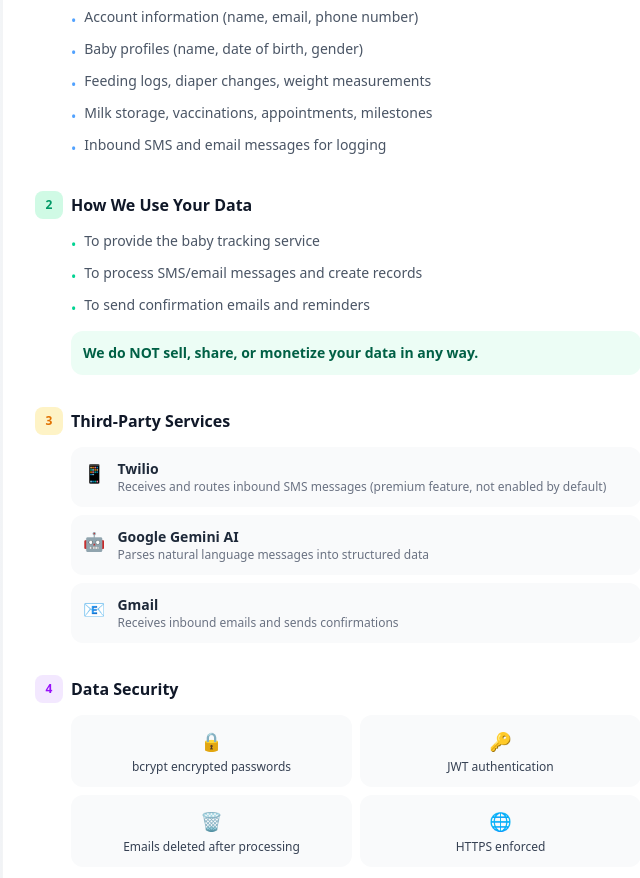
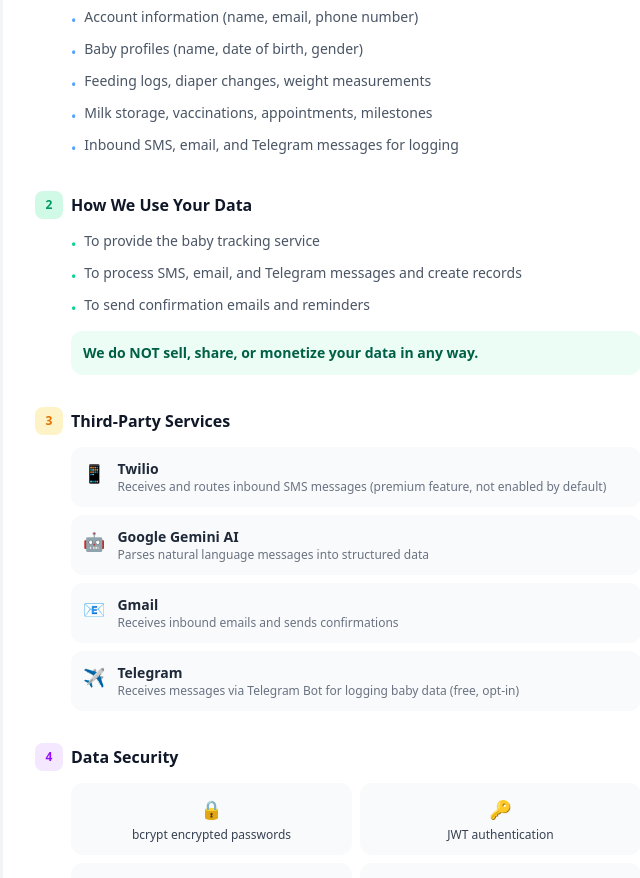
Before and after one commit to git4ruby/babytrack-frontend, a Vue app: page /privacy in a window 1280 px wide. Shown: the part 340-1218 px from the top of the page, without its empty margins (302-942 px from the left). Built offline with nearby package versions, Linux system fonts and the light colour scheme.

Commit message:
Update Settings and Privacy Policy to include Telegram

```diff
--- a/src/views/PrivacyView.vue
+++ b/src/views/PrivacyView.vue
@@ -24,7 +24,7 @@
             <li class="flex items-start gap-2"><span class="text-blue-400 mt-1">•</span>Baby profiles (name, date of birth, gender)</li>
             <li class="flex items-start gap-2"><span class="text-blue-400 mt-1">•</span>Feeding logs, diaper changes, weight measurements</li>
             <li class="flex items-start gap-2"><span class="text-blue-400 mt-1">•</span>Milk storage, vaccinations, appointments, milestones</li>
-            <li class="flex items-start gap-2"><span class="text-blue-400 mt-1">•</span>Inbound SMS and email messages for logging</li>
+            <li class="flex items-start gap-2"><span class="text-blue-400 mt-1">•</span>Inbound SMS, email, and Telegram messages for logging</li>
           </ul>
         </section>
 
@@ -35,7 +35,7 @@
           </h2>
           <ul class="space-y-2 text-sm text-gray-600 dark:text-gray-400 pl-9">
             <li class="flex items-start gap-2"><span class="text-emerald-400 mt-1">•</span>To provide the baby tracking service</li>
-            <li class="flex items-start gap-2"><span class="text-emerald-400 mt-1">•</span>To process SMS/email messages and create records</li>
+            <li class="flex items-start gap-2"><span class="text-emerald-400 mt-1">•</span>To process SMS, email, and Telegram messages and create records</li>
             <li class="flex items-start gap-2"><span class="text-emerald-400 mt-1">•</span>To send confirmation emails and reminders</li>
           </ul>
           <div class="mt-3 ml-9 bg-emerald-50 dark:bg-emerald-900/20 rounded-xl p-3">
@@ -60,6 +60,10 @@
             <div class="bg-gray-50 dark:bg-gray-800 rounded-xl p-3 flex items-start gap-3">
               <span class="text-lg">📧</span>
               <div><p class="text-sm font-semibold text-gray-800 dark:text-gray-200">Gmail</p><p class="text-xs text-gray-500 dark:text-gray-400">Receives inbound emails and sends confirmations</p></div>
+            </div>
+            <div class="bg-gray-50 dark:bg-gray-800 rounded-xl p-3 flex items-start gap-3">
+              <span class="text-lg">✈️</span>
+              <div><p class="text-sm font-semibold text-gray-800 dark:text-gray-200">Telegram</p><p class="text-xs text-gray-500 dark:text-gray-400">Receives messages via Telegram Bot for logging baby data (free, opt-in)</p></div>
             </div>
           </div>
         </section>
--- a/src/views/SettingsView.vue
+++ b/src/views/SettingsView.vue
@@ -230,8 +230,8 @@ async function handleDeleteBaby(baby) {
 
     <!-- SMS / Email Logging -->
     <div class="bg-white rounded-2xl shadow-sm border border-gray-100 p-6">
-      <h2 class="text-lg font-bold text-gray-900 mb-1">Log via {{ smsEnabled ? 'SMS or ' : '' }}Email</h2>
-      <p class="text-sm text-gray-500 mb-6">Skip the app — just send {{ smsEnabled ? 'a text or ' : '' }}an email to log feeds, diapers, milestones and more.</p>
+      <h2 class="text-lg font-bold text-gray-900 mb-1">Log via {{ smsEnabled ? 'SMS, ' : '' }}Email or Telegram</h2>
+      <p class="text-sm text-gray-500 mb-6">Skip the app — just send {{ smsEnabled ? 'a text, ' : '' }}an email, or a Telegram message to log feeds, diapers, milestones and more.</p>
 
       <!-- How it works -->
       <div class="bg-slate-50 rounded-xl p-5 mb-6">
@@ -239,7 +239,7 @@ async function handleDeleteBaby(baby) {
         <div class="space-y-3 text-sm text-gray-600">
           <div class="flex items-start gap-3">
             <span class="flex-shrink-0 w-6 h-6 rounded-full bg-blue-100 text-blue-700 flex items-center justify-center text-xs font-bold">1</span>
-            <p>Send {{ smsEnabled ? 'a text or ' : '' }}an email with what you want to log</p>
+            <p>Send {{ smsEnabled ? 'a text, ' : '' }}an email, or a Telegram message with what you want to log</p>
           </div>
           <div class="flex items-start gap-3">
             <span class="flex-shrink-0 w-6 h-6 rounded-full bg-blue-100 text-blue-700 flex items-center justify-center text-xs font-bold">2</span>
```
